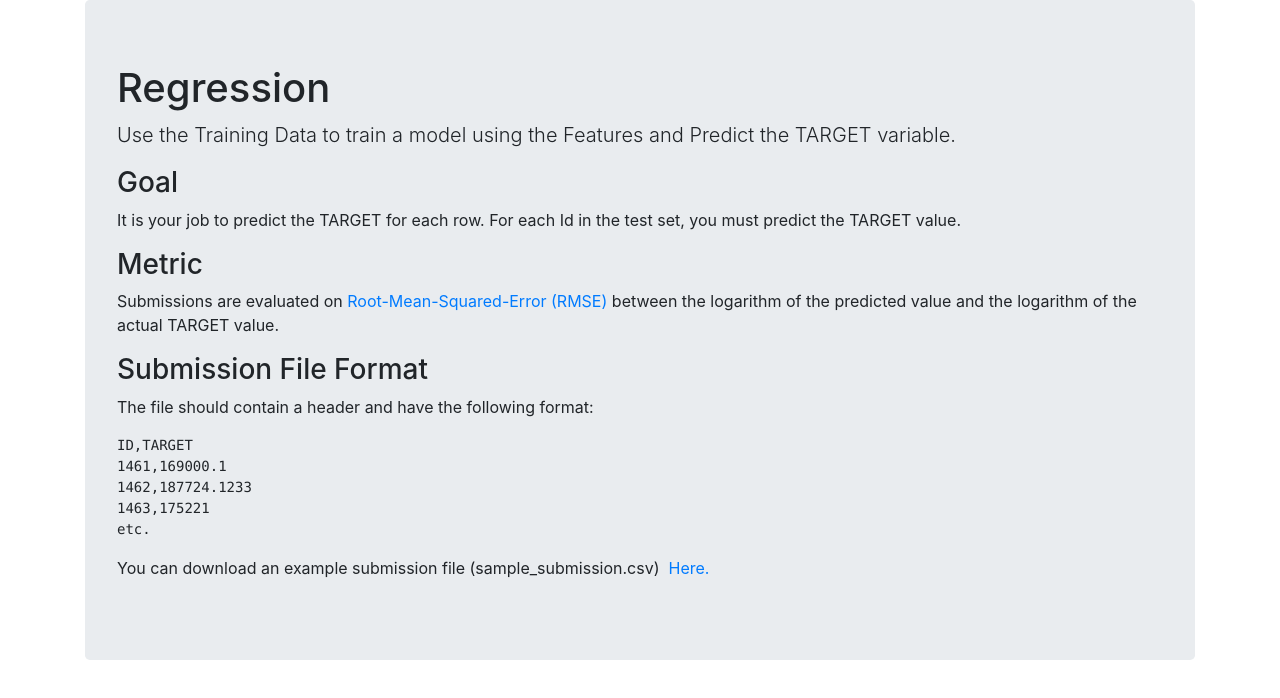
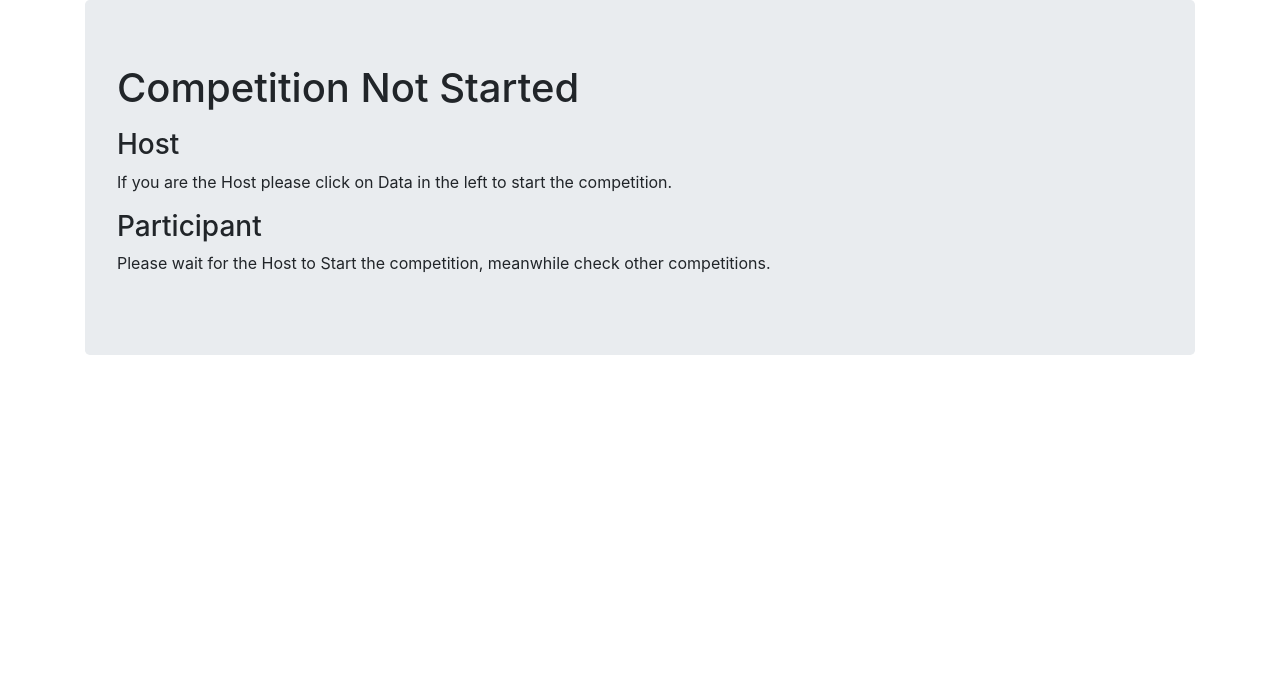
Before and after one commit to Yashwanthv21/Yashwanthv21.github.io, a website with bundled scripts: page phase0.html in a window 1280 px wide. Built offline with nearby package versions, Linux system fonts and the light colour scheme.

Commit message:
Add phase0 template

```diff
--- a/phase0.html
+++ b/phase0.html
@@ -27,16 +27,13 @@
     <!-- Navigation -->
 <main role="main" class="container">
       <div class="jumbotron">
-        <h1>Regression</h1>
-        <p class="lead">Use the Training Data to train a model using the Features and Predict the TARGET variable.</p>
-        <div><div class="markdown-converter__text--rendered"><h3>Goal</h3>
-<p>It is your job to predict the TARGET for each row.&nbsp;For each Id in the test set, you must predict the TARGET value.&nbsp;</p>
-<h3>Metric</h3>
-<p>Submissions are evaluated on <a href="https://en.wikipedia.org/wiki/Root-mean-square_deviation" target="_blank" rel="nofollow">Root-Mean-Squared-Error (RMSE)</a>&nbsp;between the logarithm of the predicted value&nbsp;and the logarithm of the actual TARGET value.</p>
-<h3>Submission File Format</h3>
-<p>The file should contain a header and have the following format:</p>
-<pre>ID,TARGET<br>1461,169000.1<br>1462,187724.1233<br>1463,175221<br>etc.</pre>
-<p>You can download an example submission file (sample_submission.csv) &nbsp;<a href="https://www.kaggle.com/c/house-prices-advanced-regression-techniques/data" target="_blank" rel="nofollow">Here.</a></p></div></div>
+        <h1>Competition Not Started</h1>
+        <p class="lead"></p>
+        <div><div class="markdown-converter__text--rendered"><h3>Host</h3>
+<p>If you are the Host please click on Data in the left to start the competition.&nbsp;</p>
+<h3>Participant</h3>
+<p>Please wait for the Host to Start the competition, meanwhile check other competitions.</p>
+</div></div>
       </div>
     </main>
 
```
